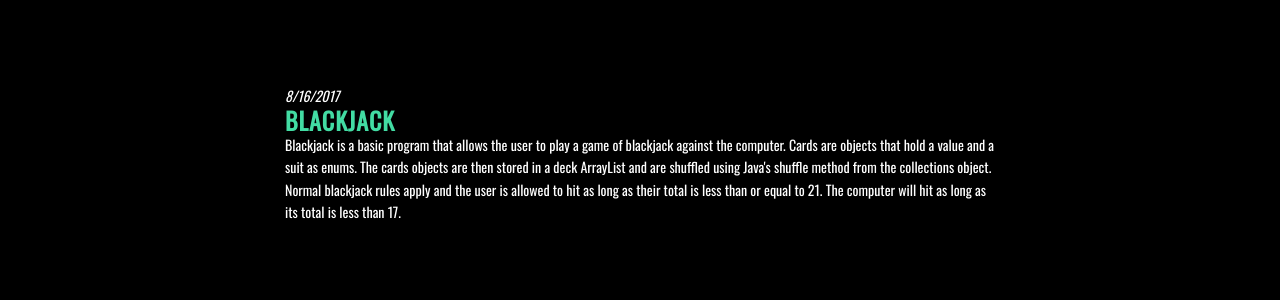
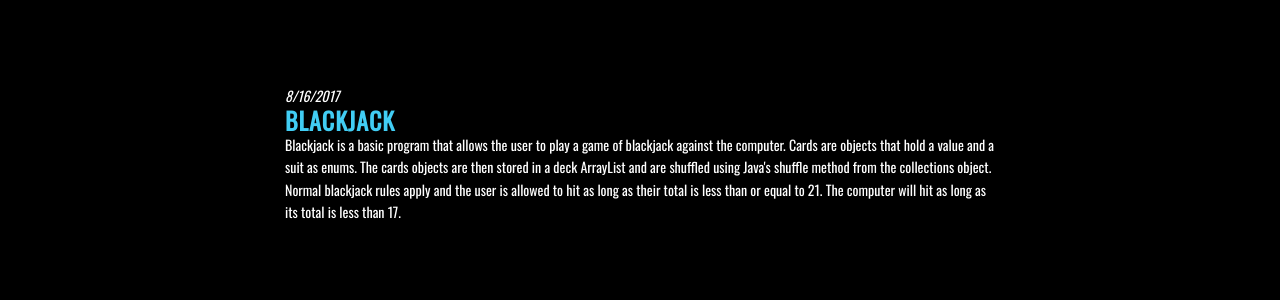
Before and after one commit to Invysti/invysti.github.io, a Jekyll site: the page built from projects/index.html, in a window 1280 px wide. Shown: the part 165-465 px from the top of the page. Built offline with Jekyll 4.4.1, drawn with Linux system fonts in a browser that asks for light colours.

Commit message:
Updated font color of links

```diff
--- a/_includes/css/grayscale.css
+++ b/_includes/css/grayscale.css
@@ -46,10 +46,10 @@ a {
   -webkit-transition: all .2s ease-in-out;
   -moz-transition: all .2s ease-in-out;
   transition: all .2s ease-in-out;
-  color: #42DCA3; }
+  color: #41CDF4; }
   a:hover, a:focus {
     text-decoration: none;
-    color: #1d9b6c; }
+    color: #0dafdc; }
 
 #mainNav {
   font-family: 'Cabin', 'Helvetica Neue', Helvetica, Arial, sans-serif;
```
